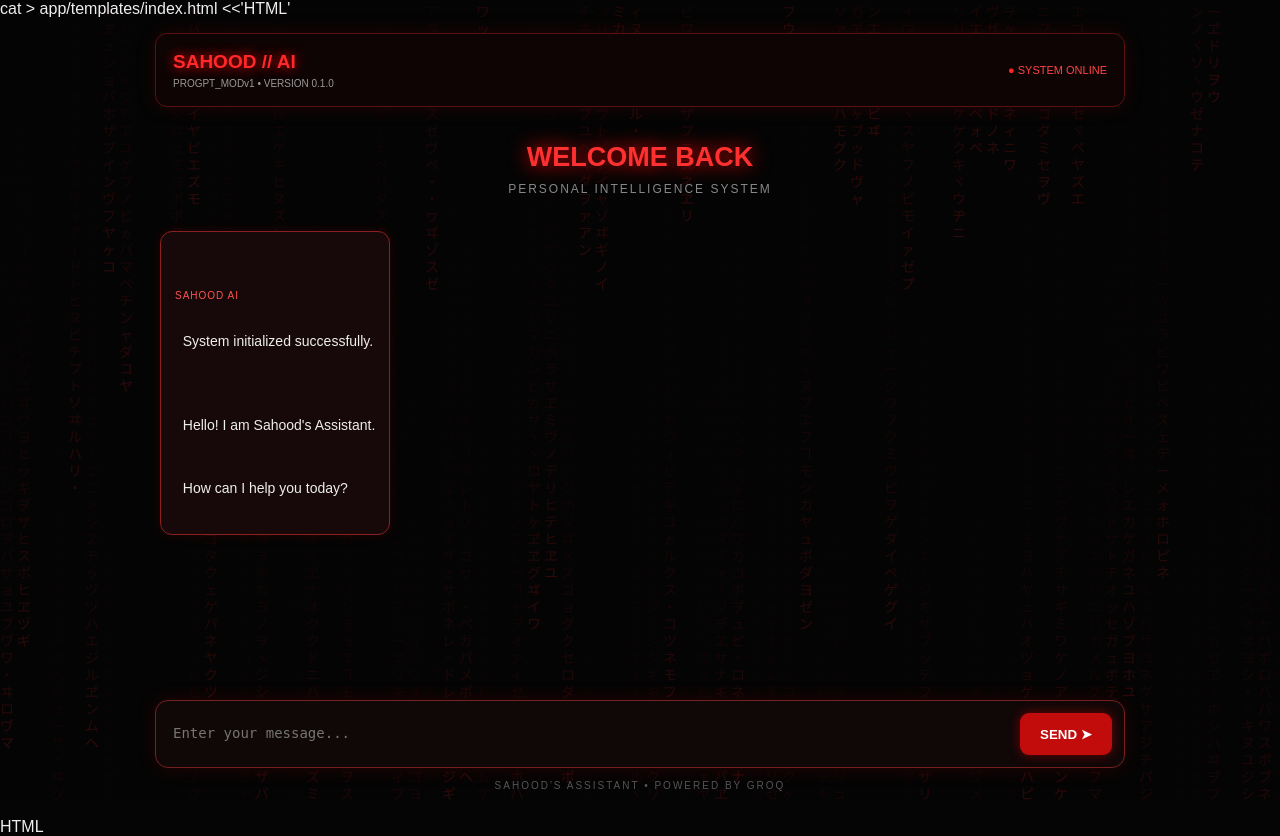
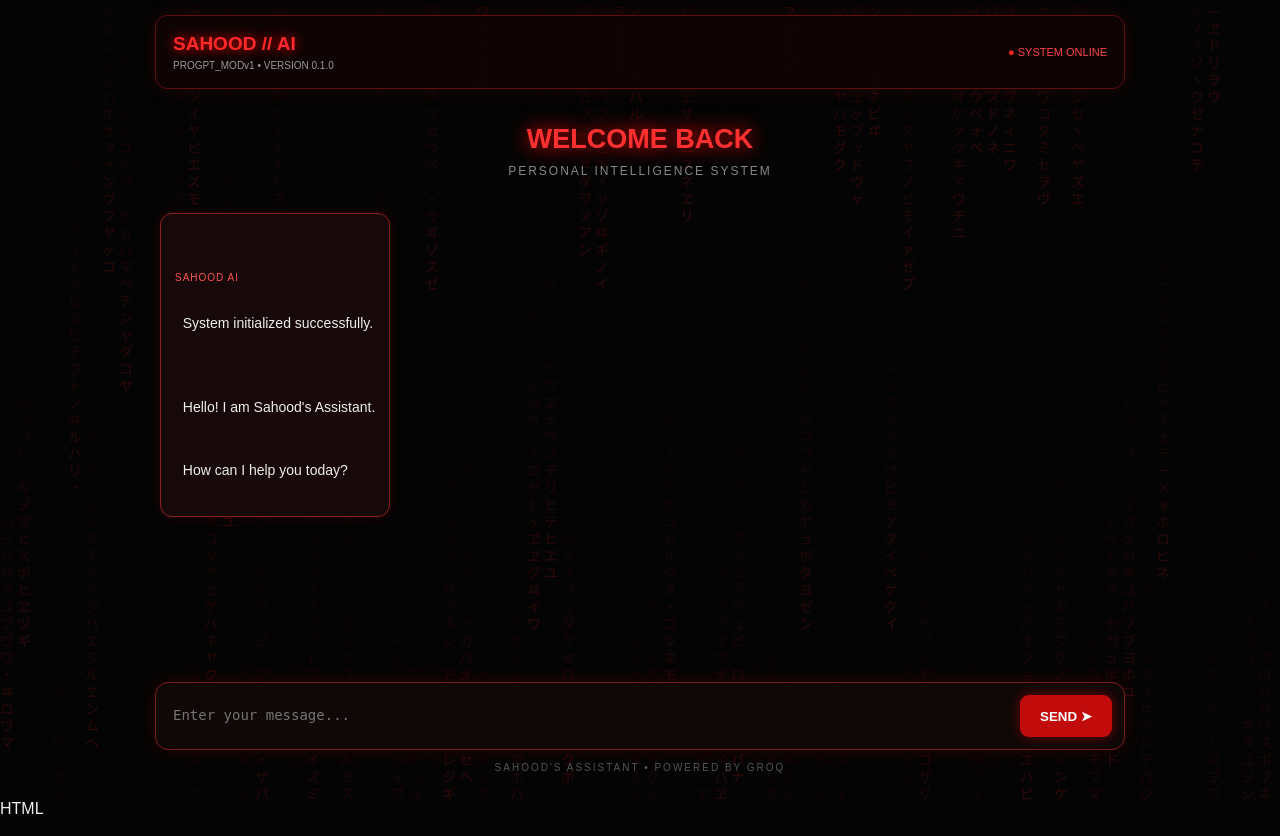
Before and after one commit to csgo-sahood/Sahood-Personal-AI, a FastAPI app: page / in a window 1280 px wide. After the commit the page ends 814 px from the top, so only its background shows below. Run offline with FastAPI, Linux system fonts and the light colour scheme.

Commit message:
Fix HTML header

```diff
--- a/app/templates/index.html
+++ b/app/templates/index.html
@@ -1,4 +1,3 @@
-cat > app/templates/index.html <<'HTML'
 <!DOCTYPE html>
 <html lang="en">
 <head>
```
